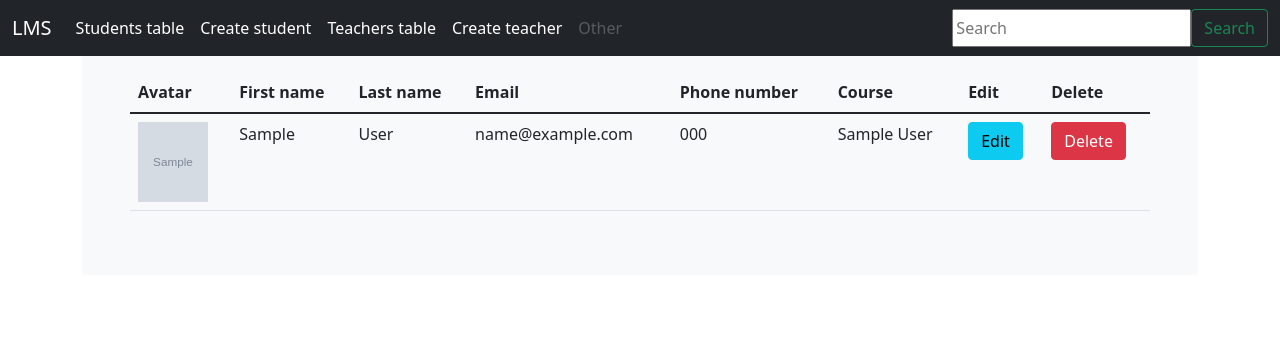
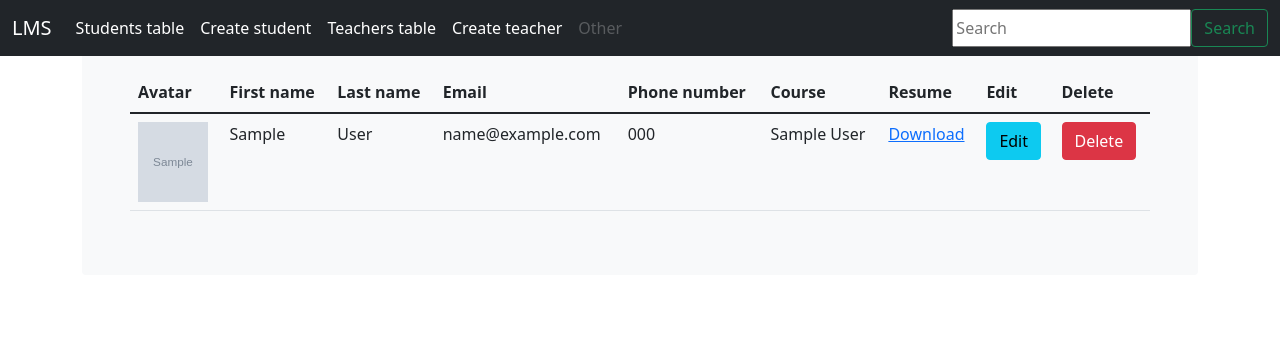
Before and after one commit to NastyaKolodezhnaya/django_lms, a Django app: template students/templates/show_students.html in a window 1280 px wide. Shown: the top 356 px of the page. Run offline with Django 3.2, Linux system fonts and the light colour scheme; the template is opened without the code that fills it: values that come from a table or form of the project are taken from there, others are empty; tables that the repository leaves empty hold one stand-in row (values such as "Sample post"); grey boxes marked "Sample" are stand-in pictures.

Commit message:
hw16: docs, models

```diff
--- a/lms/urls.py
+++ b/lms/urls.py
@@ -16,6 +16,8 @@ Including another URLconf
 from django.contrib import admin
 from django.urls import path, include
 from students.views import index
+from django.conf.urls.static import static
+from django.conf import settings
 
 urlpatterns = [
     path('', index, name='start'),
@@ -23,4 +25,4 @@ urlpatterns = [
     path('students/', include('students.urls')),
     path('teachers/', include('teachers.urls')),
     path('groups/', include('groups.urls'))
-]
+]+ static(settings.MEDIA_URL, document_root=settings.MEDIA_ROOT)
--- a/students/forms.py
+++ b/students/forms.py
@@ -43,7 +43,7 @@ class PersonBaseForm(ModelForm):
 
 class StudentCreateForm(PersonBaseForm):
     class Meta(PersonBaseForm.Meta):
-        fields = ["first_name", "last_name", "email", "phone_number", "birthdate", 'course', 'avatar']
+        fields = ["first_name", "last_name", "email", "phone_number", "birthdate", 'course', 'avatar', 'resume']
 
 
 class TeacherCreateForm(PersonBaseForm):
--- a/students/models.py
+++ b/students/models.py
@@ -19,11 +19,11 @@ class Person(models.Model):
         max_length=80, null=False, validators=[MinLengthValidator(2)]
     )
     email = models.EmailField(max_length=120, null=True,
-                              validators=[no_elon_validator, prohibited_domains])
+                              blank=True, validators=[no_elon_validator, prohibited_domains])
 
     phone_number = models.CharField(
         null=True, max_length=14, unique=True,
-        validators=[RegexValidator("\d{10,14}")]
+        blank=True, validators=[RegexValidator("\d{10,14}")]
     )
 
     # phone_number = PhoneNumberField(unique=True, null=True)
@@ -34,11 +34,15 @@ class Person(models.Model):
 
 class Student(Person):
     id = models.UUIDField(primary_key=True, unique=True, default=uuid.uuid4, editable=False)
-    birthdate = models.DateField(null=True, default=datetime.date.today, validators=[older_than_18])
-    avatar = models.ImageField(upload_to='media', null=True)
+    birthdate = models.DateField(null=True, blank=True, default=datetime.date.today, validators=[older_than_18])
+
+    avatar = models.ImageField(upload_to='media', null=True,
+                               blank=True)  # doesn't download a pic from 'edit/create student' page
+    resume = models.FileField(upload_to='static', null=True,
+                              blank=True)  # doesn't download a doc from 'edit/create student' page
 
     course = models.ForeignKey(
-        "students.Course", null=True, related_name="students", on_delete=models.SET_NULL
+        "students.Course", null=True, blank=True, related_name="students", on_delete=models.SET_NULL
     )
 
     def __str__(self):
@@ -98,3 +102,12 @@ class Room(models.Model):
 
 class Color(models.Model):
     name = models.CharField(max_length=100, null=True, blank=True)
+
+
+class Invitations(models.Model):
+    id = models.UUIDField(primary_key=True, unique=True,
+                          default=uuid.uuid4,
+                          editable=False)
+    old_student_id = models.ForeignKey("students.Student", null=False, blank=False,
+                                       related_name="invitee", on_delete=models.SET_NULL)
+    count = models.IntegerField(default=0)
--- a/students/templates/edit.html
+++ b/students/templates/edit.html
@@ -1,8 +1,10 @@
 {% extends "index.html" %}
+{% load crispy_forms_tags %}
 
 {% block content %}
     <form method="post">
-        {{ edit_form.as_p }}
+        {{ edit_form|crispy }}
+        <br>
         <input class="btn btn-success" type="submit" value="Save"/>
     </form>
 {% endblock %}
--- a/students/templates/show_students.html
+++ b/students/templates/show_students.html
@@ -11,6 +11,7 @@
       <th scope="col">Email</th>
       <th scope="col">Phone number</th>
       <th scope="col">Course</th>
+      <th scope="col">Resume</th>
       <th scope="col">Edit</th>
       <th scope="col">Delete</th>
     </tr>
@@ -20,13 +21,20 @@
     {% for student in students_list %}
         <tr>
           <td>
-            <img src="http://127.0.0.1:8000/{{ student.avatar }}" width="70" height="80" >
+            {% if student.avatar %}
+              <img src="{{ student.avatar.url }}" width="70" height="80" >
+            {% endif %}
           </td>
           <td>{{ student.first_name }}</td>
           <td>{{ student.last_name }}</td>
           <td>{{ student.email }}</td>
           <td>{{ student.phone_number }}</td>
           <td>{{ student.course }}</td>
+          <td>
+            {% if student.resume %}
+            <a href="{{ student.resume.url }}" download="{{ student.first_name }}_{{ student.last_name }}_resume">Download</a>
+            {% endif %}
+          </td>
           <td>
             <a type="button" class="btn btn-info" href="{% url 'students:edit' pk=student.id %}">Edit
             </a>
--- a/students/urls.py
+++ b/students/urls.py
@@ -17,8 +17,6 @@ from django.urls import path
 from students.views import get_students, create_student, update_student, delete_student, create_teacher, get_teachers
 from students.views import handle_error_404
 from django.conf.urls import handler404
-from django.conf.urls.static import static
-from django.conf import settings
 
 
 app_name = 'students'
@@ -30,6 +28,6 @@ urlpatterns = [
     path('delete/<pk>/', delete_student, name='delete'),
     path('teachers', get_teachers, name='teachers'),
     path('create-teacher/', create_teacher, name='create-teacher')
-]+ static(settings.MEDIA_URL, document_root=settings.MEDIA_ROOT)
+]
 
 handler404 = 'students.views.handle_error_404'
```
Also changed, not shown: lms/settings.py (+5 -4 lines), media/media/IMG_2581.JPG (added), media/media/IMG_2953.JPG (added), 1 other file.
